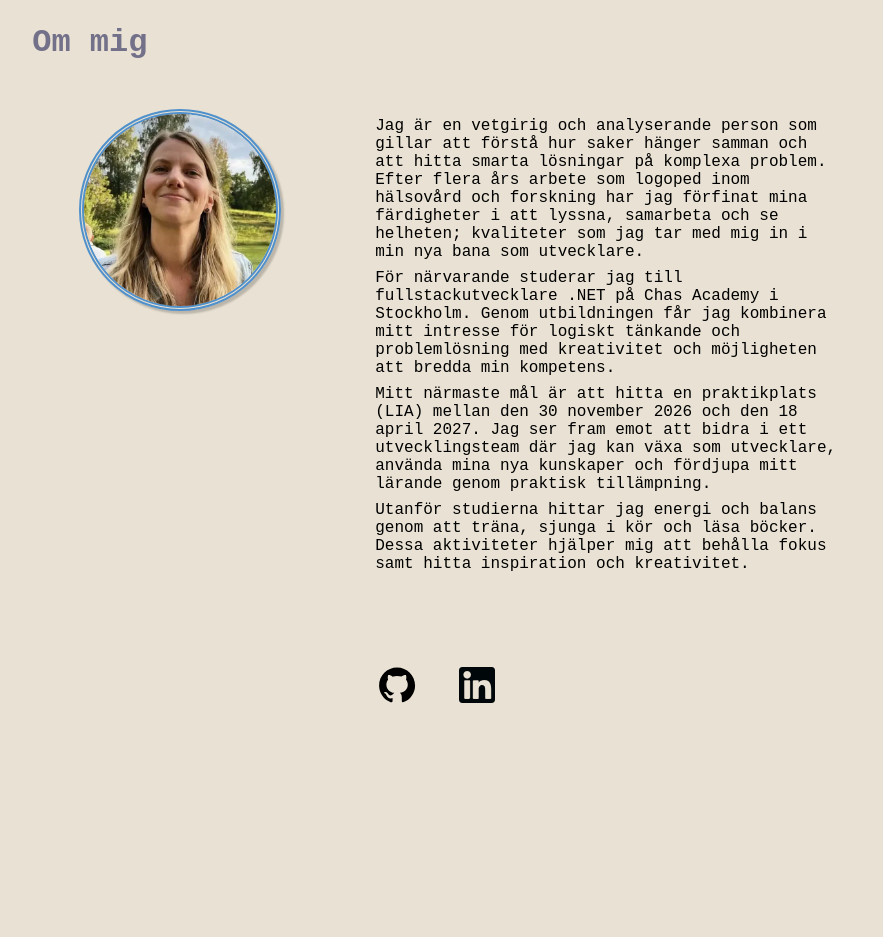
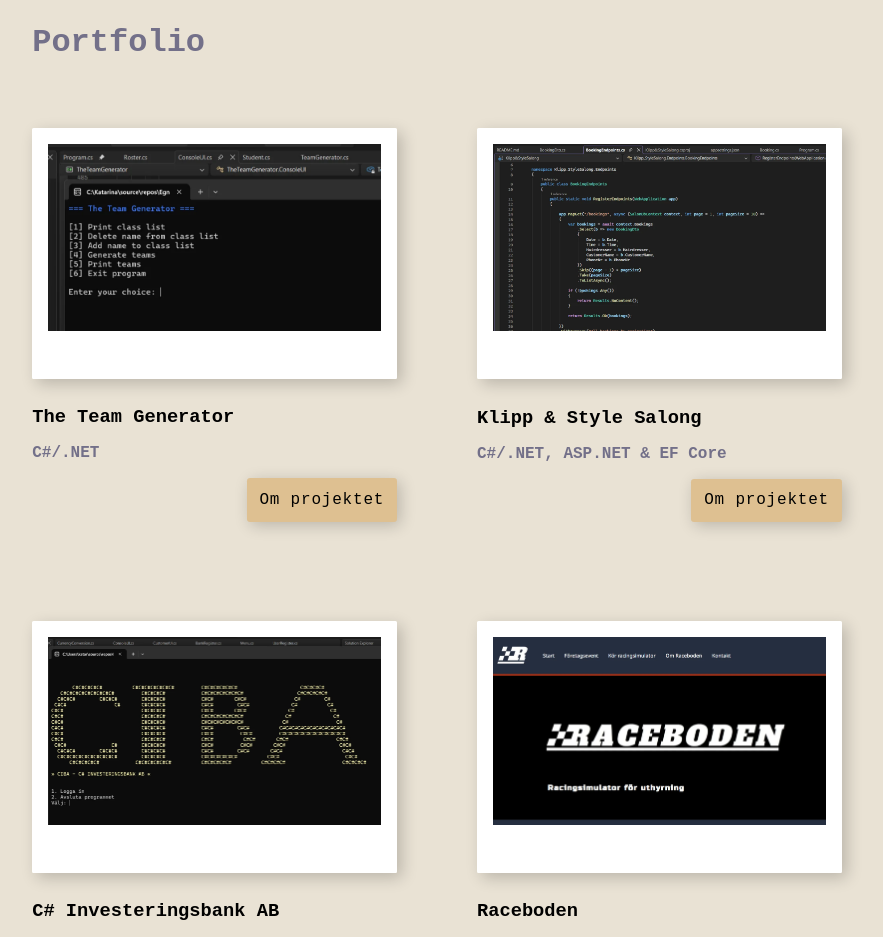
Before and after one commit to KatarinaHolm/CV-Portfolio-React, a React (Vite) app: page / in a window 1280 px wide. Shown: the top 937 px of the page, without its empty margins (203-1086 px from the left). Before the commit the page ends 800 px from the top, so only its background shows below. Built offline with nearby package versions, Linux system fonts and the light colour scheme; a web font is replaced by a local one.

Commit message:
add portfolio.css. correct img-source path. import modal.css to portfolio.jsx

```diff
--- a/src/App.jsx
+++ b/src/App.jsx
@@ -6,7 +6,8 @@ function App() {
   return (
     <>
      {/* <Home /> */}
-     <About />
+     {/* <About /> */}
+     <Portfolio />
     </>
   )
 }
--- a/src/index.css
+++ b/src/index.css
@@ -75,56 +75,6 @@ nav a:active, .btn:active{
 .currentPage{
     border-bottom: 2px solid #dec091;
 }
-
-
-
-
-/* Portfolio */
-.grid-portfolio{
-    display: grid;
-    grid-template-columns: repeat(auto-fit, minmax(330px, 1fr));
-    gap: 2rem;
-}
-
-.project-image{
-    border-width: 1rem 1rem 3rem 1rem;
-    border-color: white;
-    border-style: solid;
-    box-shadow: 0.3rem 0.3rem 1rem rgba(0, 0, 0, 0.2);
-    border-radius: 0.1rem;
-    display: block;
-    width: 100%;
-    margin: 1.2rem auto;
-}
-
-.card, .grid-item, .cv-item {
-    padding: 1.5rem;
-}
-
-.card{
-    display: flex;
-    flex-direction: column;
-}
-
-.card h4{
-    color: #737089;
-}
-
-.btn{
-    display: inline-block;
-    margin-top: 0.5rem;
-    padding: 0.8rem;
-    border-radius: 0.2rem;
-    text-decoration: none;
-    color: black;
-    background-color: #dec091;
-    letter-spacing: 0.05rem;
-    box-shadow: 0.2rem 0.2rem 1rem rgba(0, 0, 0, 0.2);
-    align-self: flex-end;
-    width: fit-content;
-    transition: transform 0.4s ease;
-}
-
 
 /* CV */
 .cv{
--- /dev/null
+++ b/src/pages/Portfolio.css
@@ -0,0 +1,45 @@
+/* Portfolio */
+.grid-portfolio{
+    display: grid;
+    grid-template-columns: repeat(auto-fit, minmax(330px, 1fr));
+    gap: 2rem;
+}
+
+.project-image{
+    border-width: 1rem 1rem 3rem 1rem;
+    border-color: white;
+    border-style: solid;
+    box-shadow: 0.3rem 0.3rem 1rem rgba(0, 0, 0, 0.2);
+    border-radius: 0.1rem;
+    display: block;
+    width: 100%;
+    margin: 1.2rem auto;
+}
+
+.card, .grid-item, .cv-item {
+    padding: 1.5rem;
+}
+
+.card{
+    display: flex;
+    flex-direction: column;
+}
+
+.card h4{
+    color: #737089;
+}
+
+.btn{
+    display: inline-block;
+    margin-top: 0.5rem;
+    padding: 0.8rem;
+    border-radius: 0.2rem;
+    text-decoration: none;
+    color: black;
+    background-color: #dec091;
+    letter-spacing: 0.05rem;
+    box-shadow: 0.2rem 0.2rem 1rem rgba(0, 0, 0, 0.2);
+    align-self: flex-end;
+    width: fit-content;
+    transition: transform 0.4s ease;
+}
--- a/src/pages/Portfolio.jsx
+++ b/src/pages/Portfolio.jsx
@@ -1,6 +1,7 @@
 import EasterEgg from "../components/EasterEggModal.jsx"
 import Footer from "../components/Footer.jsx"
-// import "./Portfolio.css"
+import "./Portfolio.css"
+import "../components/Modal.css"
 
 export default function Portfolio() {
   return (
@@ -12,7 +13,7 @@ export default function Portfolio() {
           <div className="card">
             <img
               className="project-image"
-              src="images/TheTeamGenerator.webp"
+              src="/TheTeamGenerator.webp"
               alt="bild av meny i konsolapp The Team Generator"
             />
             <h3>The Team Generator</h3>
@@ -28,7 +29,7 @@ export default function Portfolio() {
               </a>
               <img
                 className="project-image"
-                src="images/TheTeamGenerator.webp"
+                src="/TheTeamGenerator.webp"
                 alt="bild av meny i konsolapp The Team Generator"
               />
               <div className="modal-text">
@@ -39,7 +40,7 @@ export default function Portfolio() {
                   workshops. Vi hade nyligen börjat arbeta med objektorienterad
                   programmering, och projektet blev ett perfekt tillfälle att
                   öva på att skapa klasser och strukturera ett program i flera
-                  moduler.{" "}
+                  moduler.
                 </p>
                 <p>
                   Resultatet blev en konsolapplikation i C# med funktioner för
@@ -54,7 +55,7 @@ export default function Portfolio() {
           <div className="card">
             <img
               className="project-image"
-              src="images/Klipp & Style Salong.webp"
+              src="/Klipp & Style Salong.webp"
               alt="bild på kod för endpoint"
             />
             <h3>Klipp &amp; Style Salong</h3>
@@ -70,7 +71,7 @@ export default function Portfolio() {
               </a>
               <img
                 className="project-image"
-                src="images/Klipp & Style Salong.webp"
+                src="/Klipp & Style Salong.webp"
                 alt="bild på kod för endpoint"
               />
               <div className="modal-text">
@@ -80,14 +81,14 @@ export default function Portfolio() {
                   för hur man bygger upp ett API från grunden med Code First i
                   Entity Framework Core och Minimal API i .NET. Modellen Booking
                   skapades i koden och jag lät sedan Entity Framework generera
-                  databasen med hjälp av migrationer.{" "}
+                  databasen med hjälp av migrationer.
                 </p>
                 <p>
                   API:et är byggt som ett Minimal API med validering av
                   inkommande data. Jag använder en DTO för att kontrollera
                   vilken information som skickas till klienten, vilket gav mig
                   en bättre förståelse för hur man separerar interna modeller
-                  från det som exponeras utåt.{" "}
+                  från det som exponeras utåt.
                 </p>
                 <p>
                   I DbContext har jag lagt in seed-data för att snabbt kunna
@@ -102,7 +103,7 @@ export default function Portfolio() {
           <div className="card">
             <img
               className="project-image"
-              src="images/CIBA.webp"
+              src="/CIBA.webp"
               alt="bild av meny i konsolapp CIBA"
             />
             <h3>C# Investeringsbank AB</h3>
@@ -118,7 +119,7 @@ export default function Portfolio() {
               </a>
               <img
                 className="project-image"
-                src="images/CIBA.webp"
+                src="/CIBA.webp"
                 alt="bild av meny i konsolapp CIBA"
               />
               <div className="modal-text">
@@ -151,7 +152,7 @@ export default function Portfolio() {
           <div className="card">
             <img
               className="project-image"
-              src="images/Raceboden.webp"
+              src="/Raceboden.webp"
               alt="bild av landningssida för Raceboden"
             />
             <h3>Raceboden</h3>
@@ -167,7 +168,7 @@ export default function Portfolio() {
               </a>
               <img
                 className="project-image"
-                src="images/Raceboden.webp"
+                src="/Raceboden.webp"
                 alt="bild av landningssida för Raceboden"
               />
               <div className="modal-text">
@@ -200,7 +201,7 @@ export default function Portfolio() {
           <div className="card">
             <img
               className="project-image"
-              src="images/Hangman.webp"
+              src="/Hangman.webp"
               alt="bild av spel Hänga gubbe i konsolapp"
             />
             <h3>Hänga gubbe</h3>
@@ -216,7 +217,7 @@ export default function Portfolio() {
               </a>
               <img
                 className="project-image"
-                src="images/Hangman.webp"
+                src="/Hangman.webp"
                 alt="bild av spel Hänga gubbe i konsolapp"
               />
               <div className="modal-text">
@@ -250,7 +251,7 @@ export default function Portfolio() {
           <div className="card">
             <img
               className="project-image"
-              src="images/Gymnasieskola.webp"
+              src="/Gymnasieskola.webp"
               alt="bild av meny i konsolapp för Gymnasieskola"
             />
             <h3>Databassystem för gymnasium</h3>
@@ -266,7 +267,7 @@ export default function Portfolio() {
               </a>
               <img
                 className="project-image"
-                src="images/Gymnasieskola.webp"
+                src="/Gymnasieskola.webp"
                 alt="bild av meny i konsolapp för Gymnasieskola"
               />
               <div className="modal-text">
```
